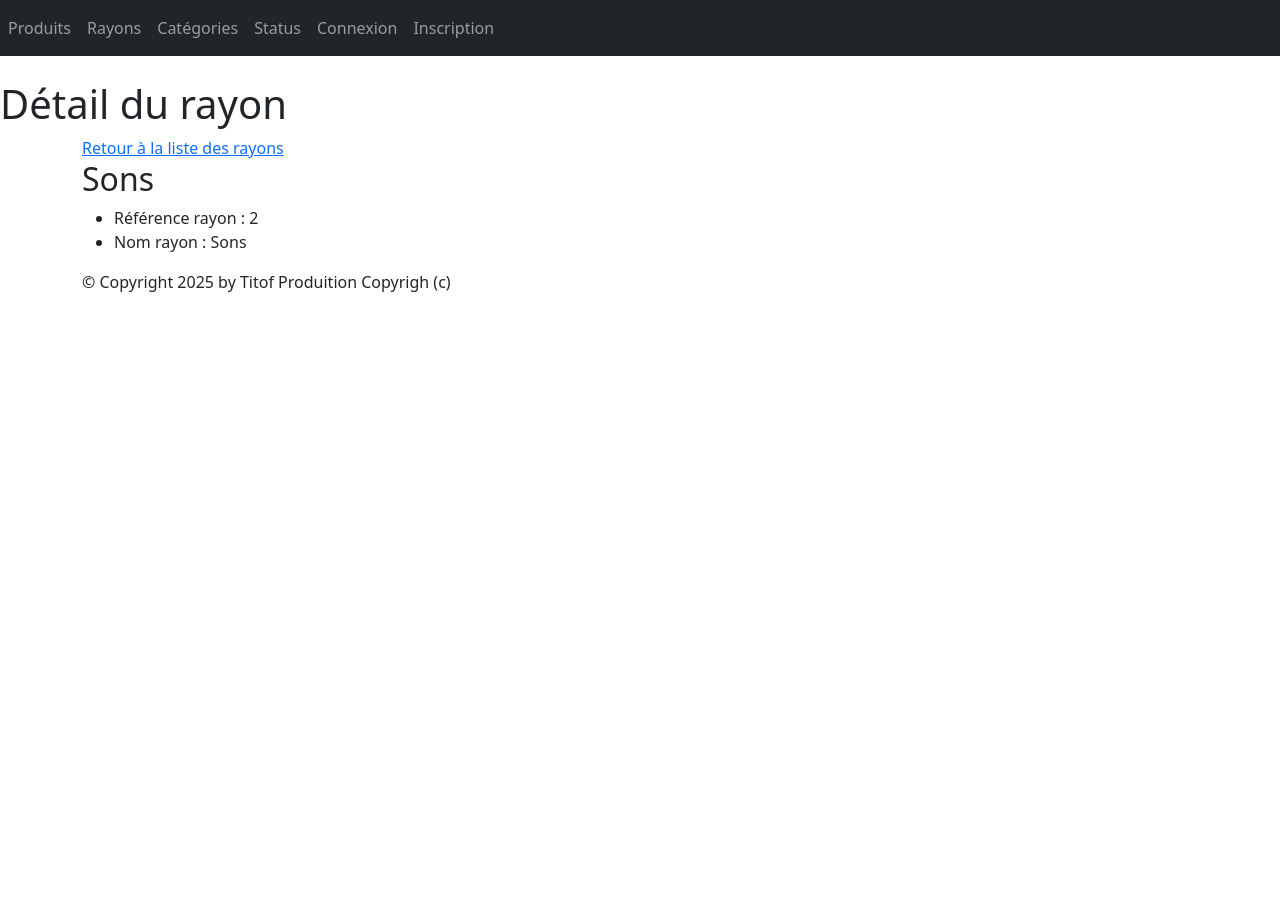
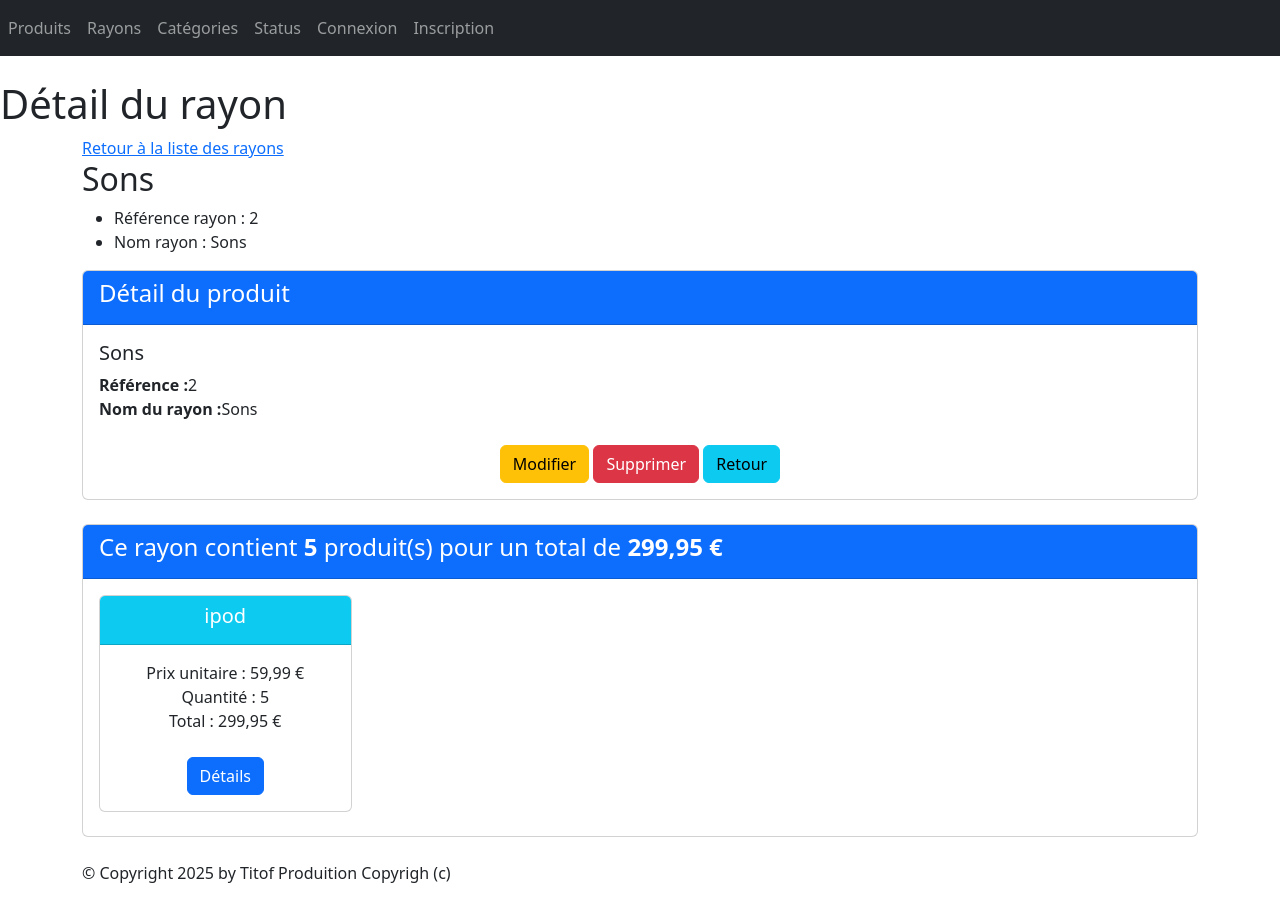
Before and after one commit to moucmoi/Project_Td1_R5.05, a Django app: page /monApp/rayon/2/ in a window 1280 px wide. Before the commit the page ends 292 px from the top, so only its background shows below. Run offline with Django 5.2, Linux system fonts and the light colour scheme; data comes from the database, SQL or seed files in the repository; both versions use the stored data as it was after the commit; some libraries are stand-ins or nearby versions.

Commit message:
néssécité connecté

```diff
--- a/TutoDjango/TutoDjango/settings.py
+++ b/TutoDjango/TutoDjango/settings.py
@@ -43,7 +43,8 @@ INSTALLED_APPS = [
     'django.contrib.staticfiles',
     'monApp',
     'debug_toolbar',
-    'bootstrap5'
+    'bootstrap5',
+    'django_extensions'
 ]
 
 MIDDLEWARE = [
--- a/TutoDjango/monApp/templates/monApp/detail_rayon.html
+++ b/TutoDjango/monApp/templates/monApp/detail_rayon.html
@@ -6,7 +6,55 @@
 <a href="{% url 'lst_rys' %}">Retour à la liste des rayons</a>
 <h2>{{ ry.nomRayon }}</h2>
 <ul>
-    <li>Référence rayon : {{ry.idRayon }} </li>
+    <li>Référence rayon : {{ ry.idRayon }} </li>
     <li>Nom rayon : {{ ry.nomRayon }} </li>
 </ul>
+<div class="card mb-4">
+    <div class="card-header bg-primary text-white">
+        <h4>Détail du produit</h4>
+    </div>
+    <div class="card-body">
+        <h5 class="card-title">{{ ry.nomRayon }}</h5>
+        <ul class="list-unstyled">
+            <li><strong>Référence :</strong>{{ ry.idRayon }}</li>
+            <li><strong>Nom du rayon :</strong>{{ ry.nomRayon }}</li>
+        </ul>
+        <div class="car-footer text-center">
+            <a href="{% url 'ry-chng' ry.idRayon %}" class="btn btn-warning mt-2">Modifier</a>
+            <a href="{% url 'dtl_ry' ry.idRayon %}" class="btn btn-danger mt-2">Supprimer</a>
+            <a href="{% url 'lst_rys'%}" class="btn btn-info mt-2">Retour</a>
+        </div>
+    </div>
+</div>
+<div class="card mb-4">
+    <div class="card-header bg-primary text-white">
+        <h4>Ce rayon contient <strong> {{total_nb_produit}} </strong> produit(s) pour un total de
+        <strong>{{total_rayon|floatformat:2 }} € </strong></h4>
+    </div>
+    <div class="card-body">
+        <div class="row">
+        {% if prdts_dt %}
+            {% for data in prdts_dt %}
+                <div class="col-sm-3">
+                    <div class="card mb-2 text-center">
+                        <div class="card-header bg-info text-white">
+                            <h5 class="card-title">{{ data.produit.intituleProd }}</h5>
+                        </div>
+                        <div class="card-body">
+                            <ul class="list-unstyled">
+                                <li>Prix unitaire : {{data.prix_unitaire }} € </li>
+                                <li>Quantité : {{data.qte }} </li>
+                                <li>Total : {{ data.total_produit}} €</li>
+                            </ul>
+                <a href="{% url 'dtl_prdt' data.produit.refProd %}" class="btn btn-primary mt-2">Détails</a>
+                        </div>
+                    </div>
+                </div>
+            {% endfor %}
+        </div>
+        {% else %}
+            <p class="text-muted">Aucun produit trouvé pour cette catégorie.</p>
+        {% endif %}
+    </div>
+</div>
 {% endblock %}
--- a/TutoDjango/monApp/urls.py
+++ b/TutoDjango/monApp/urls.py
@@ -4,6 +4,7 @@ from django.views.generic import *
 
 urlpatterns = [
 
+    path("", views.HomeView.as_view(), name="home"),
     path("home/", views.HomeView.as_view(), name="home"),
     path("home/<param>/", views.HomeView.as_view()),
 
--- a/TutoDjango/monApp/views.py
+++ b/TutoDjango/monApp/views.py
@@ -10,7 +10,9 @@ from django.core.mail import send_mail
 from django.shortcuts import redirect
 from django.forms import BaseModelForm
 from django.urls import reverse_lazy
-from django.db.models import Count
+from django.db.models import Count,Prefetch
+from django.contrib.auth.decorators import login_required
+from django.utils.decorators import method_decorator
 
 
 class HomeView(TemplateView):
@@ -58,11 +60,15 @@ def mailSend(request):
     template_name="monApp/email-send.html"
     return render(request,template_name)
 
+
+@method_decorator(login_required, name='dispatch')
 class ProductDeleteView(DeleteView):
     model = Produit
     template_name = "monApp/delete_produit.html"
     success_url = reverse_lazy('lst_prdts')
 
+
+@method_decorator(login_required, name='dispatch')
 class ProduitUpdateView(UpdateView):
     model = Produit
     form_class=ProduitForm
@@ -72,6 +78,8 @@ class ProduitUpdateView(UpdateView):
         prdt = form.save()
         return redirect('dtl_prdt', prdt.refProd)
 
+
+@method_decorator(login_required, name='dispatch')
 class ProduitCreateView(CreateView):
     model = Produit
     form_class=ProduitForm
@@ -85,6 +93,10 @@ class ProduitListView(ListView):
     model = Produit
     template_name = "monApp/list_produits.html"
     context_object_name = "prdts"
+
+    def get_queryset(self):
+        # Charge les catégories et les statuts en même temps
+        return Produit.objects.select_related('categorie').select_related('status')
 
     def get_context_data(self, **kwargs):
         context = super(ProduitListView, self).get_context_data(**kwargs)
@@ -108,9 +120,23 @@ class RayonListView(ListView):
     template_name = "monApp/list_rayons.html"
     context_object_name = "rys"
 
+    def get_queryset(self):
+        # Précharge tous les "contenir" de chaque rayon,
+        # et en même temps le produit de chaque contenir
+        return Rayon.objects.prefetch_related(
+        Prefetch("rayon", queryset=Contenir.objects.select_related("idP"))
+        )
+
     def get_context_data(self, **kwargs):
         context = super(RayonListView, self).get_context_data(**kwargs)
-        context['titremenu'] = "Liste des rayons"
+        context['titremenu'] = "Liste de mes rayons"
+        ryns_dt = []
+        for rayon in context['rys']:
+            total = 0
+            for contenir in rayon.rayon.all():
+                total += contenir.idP.prixUnitaireProd * contenir.qte
+            ryns_dt.append({'rayon': rayon,'total_stock': total})
+        context['ryns_dt'] = ryns_dt
         return context
 
 class RayonDetailView(DetailView):
@@ -123,6 +149,30 @@ class RayonDetailView(DetailView):
         context['titremenu'] = "Détail du rayon"
         return context
 
+    def get_context_data(self, **kwargs):
+        context = super(RayonDetailView, self).get_context_data(**kwargs)
+        context['titremenu'] = "Détail du rayon"
+
+        prdts_dt = []
+        total_rayon = 0
+        total_nb_produit = 0
+
+        for contenir in self.object.rayon.all():
+            total_produit = contenir.idP.prixUnitaireProd* contenir.qte
+            prdts_dt.append({ 'produit': contenir.idP,
+                              'qte': contenir.qte,
+                              'prix_unitaire': contenir.idP.prixUnitaireProd,
+                              'total_produit': total_produit} )
+
+            total_rayon += total_produit
+            total_nb_produit += contenir.qte
+
+        context['prdts_dt'] = prdts_dt
+        context['total_rayon'] = total_rayon
+        context['total_nb_produit'] = total_nb_produit
+        return context
+
+@method_decorator(login_required, name='dispatch')
 class RayonUpdateView(UpdateView):
     model = Rayon
     form_class=RayonForm
@@ -132,6 +182,7 @@ class RayonUpdateView(UpdateView):
         ry = form.save()
         return redirect('dtl_ry', ry.idRayon)
 
+@method_decorator(login_required, name='dispatch')
 class RayonCreateView(CreateView):
     model = Rayon
     form_class=RayonForm
@@ -141,6 +192,7 @@ class RayonCreateView(CreateView):
         ry = form.save()
         return redirect('dtl_ry', ry.idRayon)
 
+@method_decorator(login_required, name='dispatch')
 class RayonDeleteView(DeleteView):
     model = Rayon
     template_name = "monApp/delete_rayon.html"
@@ -178,6 +230,7 @@ class CategorieDetailView(DetailView):
         context['prdts'] = self.object.produits.all()
         return context
 
+@method_decorator(login_required, name='dispatch')
 class CategorieUpdateView(UpdateView):
     model = Categorie
     form_class=CategorieForm
@@ -187,6 +240,7 @@ class CategorieUpdateView(UpdateView):
         cat = form.save()
         return redirect('dtl_cat', cat.idCat)
 
+@method_decorator(login_required, name='dispatch')
 class CategorieCreateView(CreateView):
     model = Categorie
     form_class=CategorieForm
@@ -196,6 +250,7 @@ class CategorieCreateView(CreateView):
         cat = form.save()
         return redirect('dtl_cat', cat.idCat)
 
+@method_decorator(login_required, name='dispatch')
 class CategorieDeleteView(DeleteView):
     model = Categorie
     template_name = "monApp/delete_categorie.html"
@@ -224,18 +279,19 @@ class StatusDetailView(DetailView):
     template_name = "monApp/detail_statut.html"
     context_object_name = "stat"
 
+
     def get_queryset(self):
         # Annoter chaque catégorie avec le nombre de produits liés
-        return Categorie.objects.annotate(nb_produits=Count('Statut'))
+        return Statut.objects.annotate(nb_produits=Count('Statut'))
 
     def get_context_data(self, **kwargs):
         context = super(StatusDetailView, self).get_context_data(**kwargs)
         context['titremenu'] = "Détail du statut"
+        context['prdts'] = self.object.Statut.all()
         return context
 
 
-
-
+@method_decorator(login_required, name='dispatch')
 class StatusUpdateView(UpdateView):
     model = Statut
     form_class=StatutForm
@@ -245,6 +301,7 @@ class StatusUpdateView(UpdateView):
         stat = form.save()
         return redirect('dtl_stat', stat.idStatut)
 
+@method_decorator(login_required, name='dispatch')
 class StatusCreateView(CreateView):
     model = Statut
     form_class=StatutForm
@@ -254,6 +311,7 @@ class StatusCreateView(CreateView):
         stat = form.save()
         return redirect('dtl_stat', stat.idStatut)
 
+@method_decorator(login_required, name='dispatch')
 class StatusDeleteView(DeleteView):
     model = Statut
     template_name = "monApp/delete_status.html"
```
Also changed, not shown: TutoDjango/monApp/templates/monApp/detail_statut.html (+42 -6 lines), TutoDjango/monApp/templates/monApp/list_rayons.html (+11 -7 lines), TutoDjango/monApp/templates/monApp/list_statuts.html (+6 -6 lines), TutoDjango/db.sqlite3, TutoDjango/mcd.png (added).
